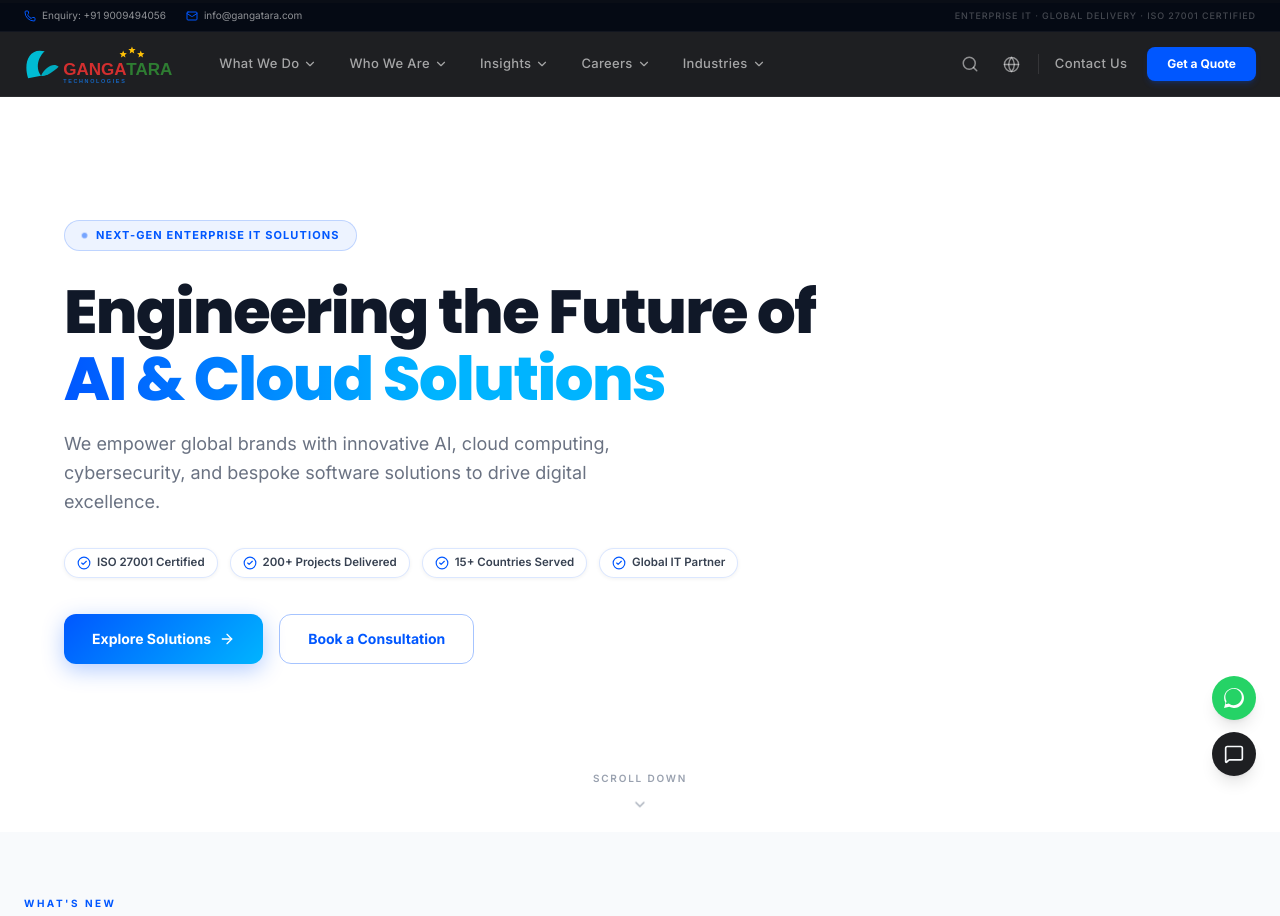
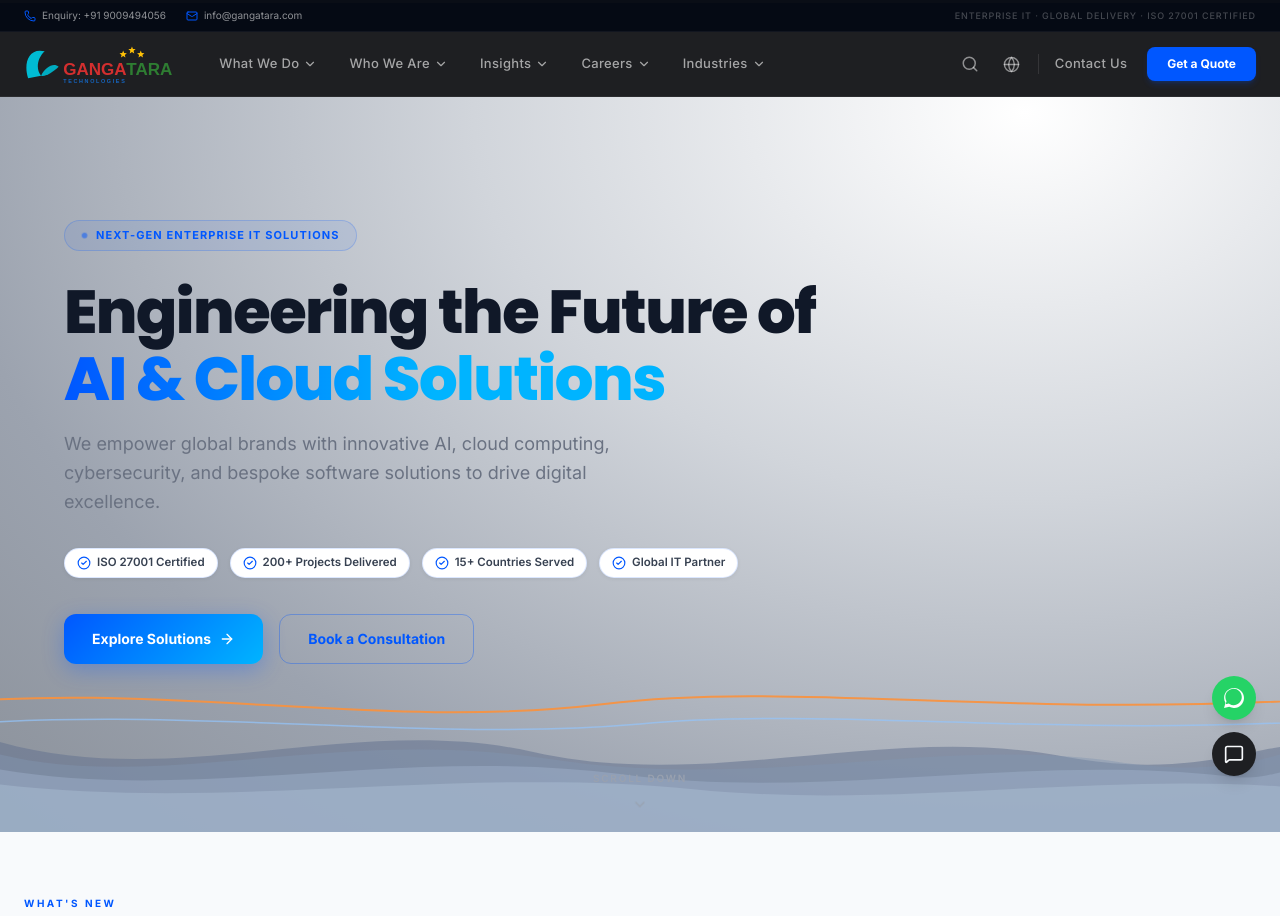
Before and after one commit to Ombaviskar2025/GangaTara-Technologies, a Next.js app: page / in a window 1280 px wide. Shown: the top 916 px of the page. Built offline with nearby package versions, Linux system fonts and the light colour scheme.

Commit message:
feat: gray-to-white gradient hero with layered blue waves and orange line at bottom

```diff
--- a/src/components/sections/Hero.tsx
+++ b/src/components/sections/Hero.tsx
@@ -81,10 +81,61 @@ export const Hero: React.FC = () => {
     <section
       id="hero"
       className="relative w-full overflow-hidden"
-      style={{ minHeight: '100vh', background: '#ffffff' }}
+      style={{
+        minHeight: '100vh',
+        background: 'radial-gradient(ellipse at 80% 10%, #ffffff 0%, #d1d5db 38%, #9ca3af 75%, #8b919a 100%)',
+      }}
     >
 
-      {/* ── Content ───────────────────────────────────────────────────────── */}
+      {/* ── Layered wave ribbons (bottom) ─────────────────────────────────── */}
+      <div
+        className="absolute bottom-0 left-0 right-0 pointer-events-none overflow-hidden"
+        style={{ height: 220, zIndex: 10 }}
+      >
+        {/* Blue-slate filled waves — deepest layer */}
+        <svg viewBox="0 0 1440 180" preserveAspectRatio="none"
+          className="absolute bottom-0 w-full" style={{ height: 180 }}>
+          <path d="M0,90 C200,140 400,60 600,100 C800,140 1000,70 1200,105 C1320,125 1400,100 1440,95 L1440,180 L0,180 Z"
+            fill="rgba(100,116,145,0.55)" />
+        </svg>
+
+        {/* Mid blue wave */}
+        <svg viewBox="0 0 1440 160" preserveAspectRatio="none"
+          className="absolute bottom-0 w-full" style={{ height: 155 }}>
+          <path d="M0,80 C180,120 380,50 620,85 C860,118 1060,60 1260,88 C1360,102 1420,85 1440,80 L1440,160 L0,160 Z"
+            fill="rgba(130,148,175,0.45)" />
+        </svg>
+
+        {/* Light blue wave */}
+        <svg viewBox="0 0 1440 130" preserveAspectRatio="none"
+          className="absolute bottom-0 w-full" style={{ height: 125 }}>
+          <path d="M0,65 C220,100 450,40 700,70 C920,98 1150,48 1380,72 C1410,76 1430,70 1440,68 L1440,130 L0,130 Z"
+            fill="rgba(165,185,210,0.38)" />
+        </svg>
+
+        {/* Very light blue top wave */}
+        <svg viewBox="0 0 1440 100" preserveAspectRatio="none"
+          className="absolute bottom-0 w-full" style={{ height: 95 }}>
+          <path d="M0,50 C260,78 520,30 780,55 C1000,76 1220,38 1440,52 L1440,100 L0,100 Z"
+            fill="rgba(190,210,230,0.28)" />
+        </svg>
+
+        {/* Orange thin line */}
+        <svg viewBox="0 0 1440 80" preserveAspectRatio="none"
+          className="absolute w-full" style={{ height: 80, bottom: 88 }}>
+          <path d="M-100,42 C180,14 420,68 680,40 C900,16 1160,58 1540,32"
+            fill="none" stroke="rgba(251,146,60,0.9)" strokeWidth="2" strokeLinecap="round" />
+        </svg>
+
+        {/* Cyan-blue thin line */}
+        <svg viewBox="0 0 1440 80" preserveAspectRatio="none"
+          className="absolute w-full" style={{ height: 80, bottom: 72 }}>
+          <path d="M-100,48 C200,22 460,64 720,44 C940,26 1200,60 1540,38"
+            fill="none" stroke="rgba(147,197,253,0.7)" strokeWidth="1.5" strokeLinecap="round" />
+        </svg>
+      </div>
+
+
       <div className="relative z-10 max-w-7xl mx-auto px-6 sm:px-10 lg:px-16 flex flex-col justify-center"
         style={{ minHeight: '100vh', paddingTop: 100, paddingBottom: 80 }}
       >
```
